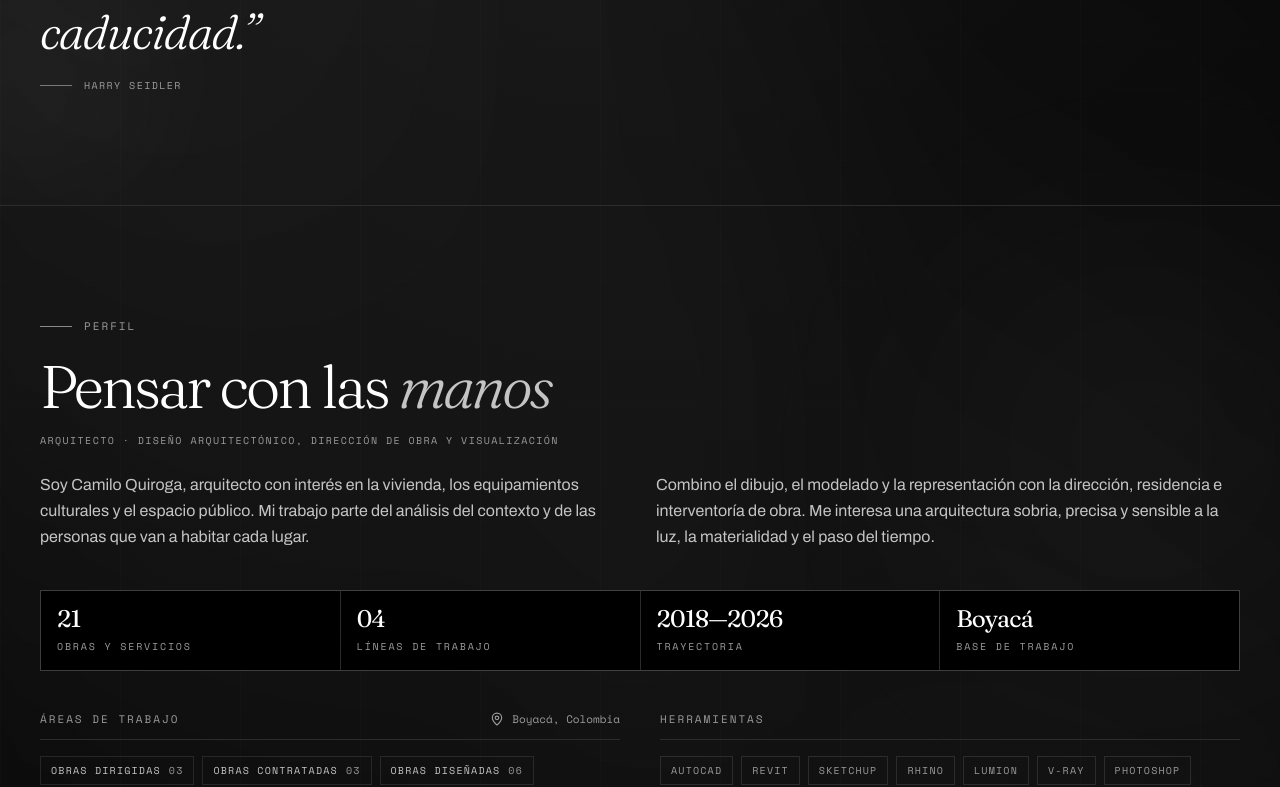
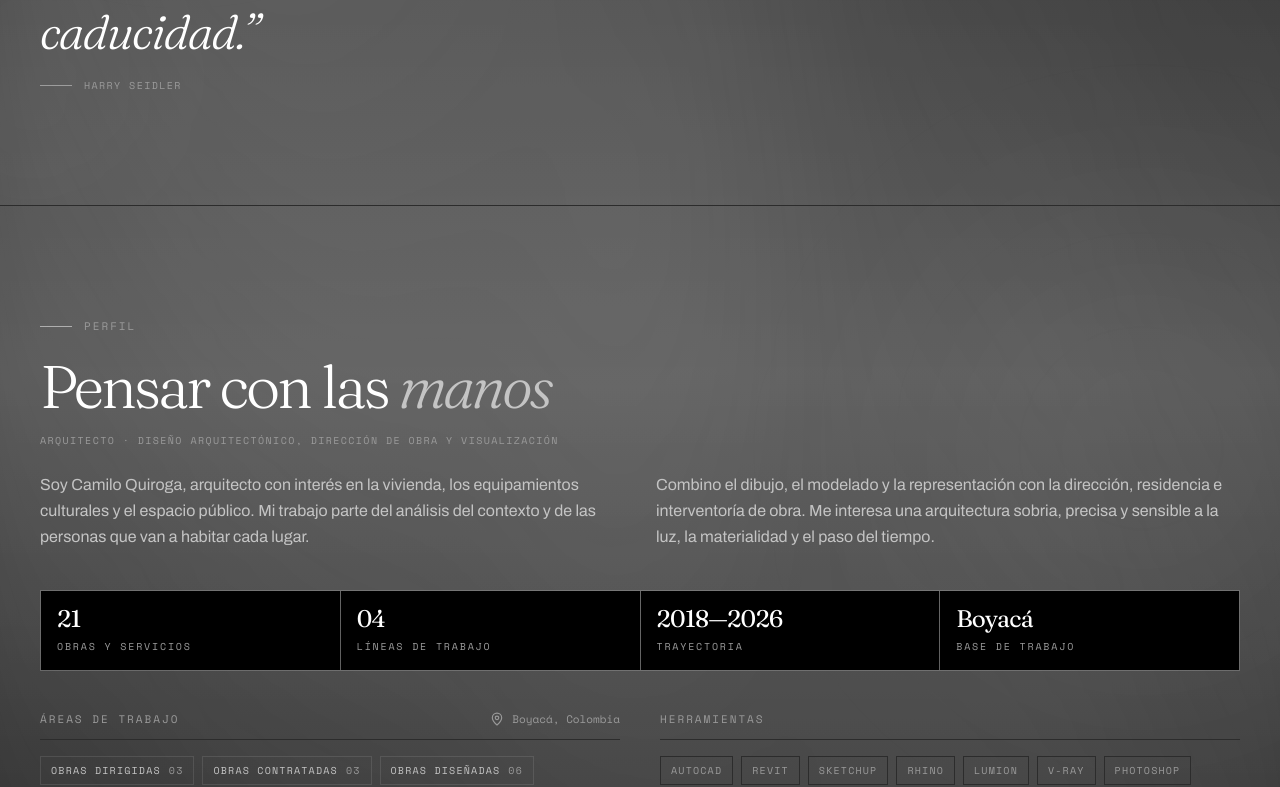
Before and after one commit to samuelVega29/arq-camiloquiroga, a React (Vite) app: page / in a window 1280 px wide. Shown: the part 2941-3728 px from the top of the page. Built offline with nearby package versions, Linux system fonts and the light colour scheme; no server answers; the database is empty.

Commit message:
Hacer mas visible el degradado y quitar la cuadricula

```diff
--- a/src/index.css
+++ b/src/index.css
@@ -101,40 +101,46 @@
     --scroll: 0;
     position: relative;
     isolation: isolate;
-    background:
-      radial-gradient(130% 90% at 50% 0%, #111111 0%, #060606 48%, #020202 100%),
-      linear-gradient(180deg, #020202 0%, #0d0d0d 24%, #151515 52%, #080808 78%, #020202 100%);
+    background: linear-gradient(
+      180deg,
+      #010101 0%,
+      #0b0b0b 12%,
+      #242424 34%,
+      #323232 50%,
+      #171717 68%,
+      #050505 88%,
+      #010101 100%
+    );
   }
 
   .atmosphere::before {
     content: "";
     position: absolute;
-    inset: -25%;
+    inset: -20% 0;
     z-index: 0;
     pointer-events: none;
     background:
       radial-gradient(
-        ellipse at 18% calc(12% + var(--scroll) * 55%),
-        rgba(255, 255, 255, 0.11),
+        ellipse at 18% calc(10% + var(--scroll) * 60%),
+        rgba(255, 255, 255, 0.2),
+        transparent 44%
+      ),
+      radial-gradient(
+        ellipse at 82% calc(90% - var(--scroll) * 55%),
+        rgba(255, 255, 255, 0.14),
         transparent 42%
       ),
       radial-gradient(
-        ellipse at 82% calc(88% - var(--scroll) * 45%),
-        rgba(255, 255, 255, 0.075),
-        transparent 38%
-      ),
-      radial-gradient(
-        ellipse at 50% calc(45% + var(--scroll) * 20%),
-        rgba(255, 255, 255, 0.05),
+        ellipse at 50% calc(50% + (var(--scroll) - 0.5) * 40%),
+        rgba(255, 255, 255, 0.1),
         transparent 55%
       );
-    filter: blur(55px);
+    filter: blur(42px);
     transform: translate3d(
-      calc((var(--scroll) - 0.5) * -3vw),
-      calc(var(--scroll) * -5vh),
+      calc((var(--scroll) - 0.5) * -4vw),
+      calc((var(--scroll) - 0.5) * -10vh),
       0
-    ) scale(1.08);
-    opacity: 0.9;
+    ) scale(1.1);
     will-change: transform;
   }
 
@@ -144,20 +150,16 @@
     inset: 0;
     z-index: 0;
     pointer-events: none;
-    background-image:
-      linear-gradient(to right, rgba(255, 255, 255, 0.035) 1px, transparent 1px),
-      linear-gradient(to bottom, rgba(255, 255, 255, 0.025) 1px, transparent 1px);
-    background-size: 120px 120px;
-    mask-image: linear-gradient(to bottom, transparent 0%, black 18%, black 82%, transparent 100%);
-    -webkit-mask-image: linear-gradient(
-      to bottom,
+    background: linear-gradient(
+      180deg,
       transparent 0%,
-      black 18%,
-      black 82%,
+      rgba(255, 255, 255, 0.05) 22%,
+      rgba(255, 255, 255, 0.12) 50%,
+      rgba(255, 255, 255, 0.04) 78%,
       transparent 100%
     );
-    transform: translate3d(0, calc(var(--scroll) * -90px), 0);
-    opacity: 0.55;
+    transform: translate3d(0, calc((var(--scroll) - 0.5) * -22vh), 0);
+    mix-blend-mode: screen;
     will-change: transform;
   }
 
@@ -179,7 +181,7 @@
     min-height: 320px;
     background: radial-gradient(
       circle,
-      rgba(255, 255, 255, 0.12),
+      rgba(255, 255, 255, 0.18),
       rgba(255, 255, 255, 0) 70%
     );
     transform: translate3d(calc(var(--scroll) * 8vw), calc(var(--scroll) * 16vh), 0)
@@ -196,7 +198,7 @@
     min-height: 300px;
     background: radial-gradient(
       circle,
-      rgba(255, 255, 255, 0.08),
+      rgba(255, 255, 255, 0.12),
       rgba(255, 255, 255, 0) 72%
     );
     transform: translate3d(calc(var(--scroll) * -7vw), calc(var(--scroll) * -12vh), 0)
```
